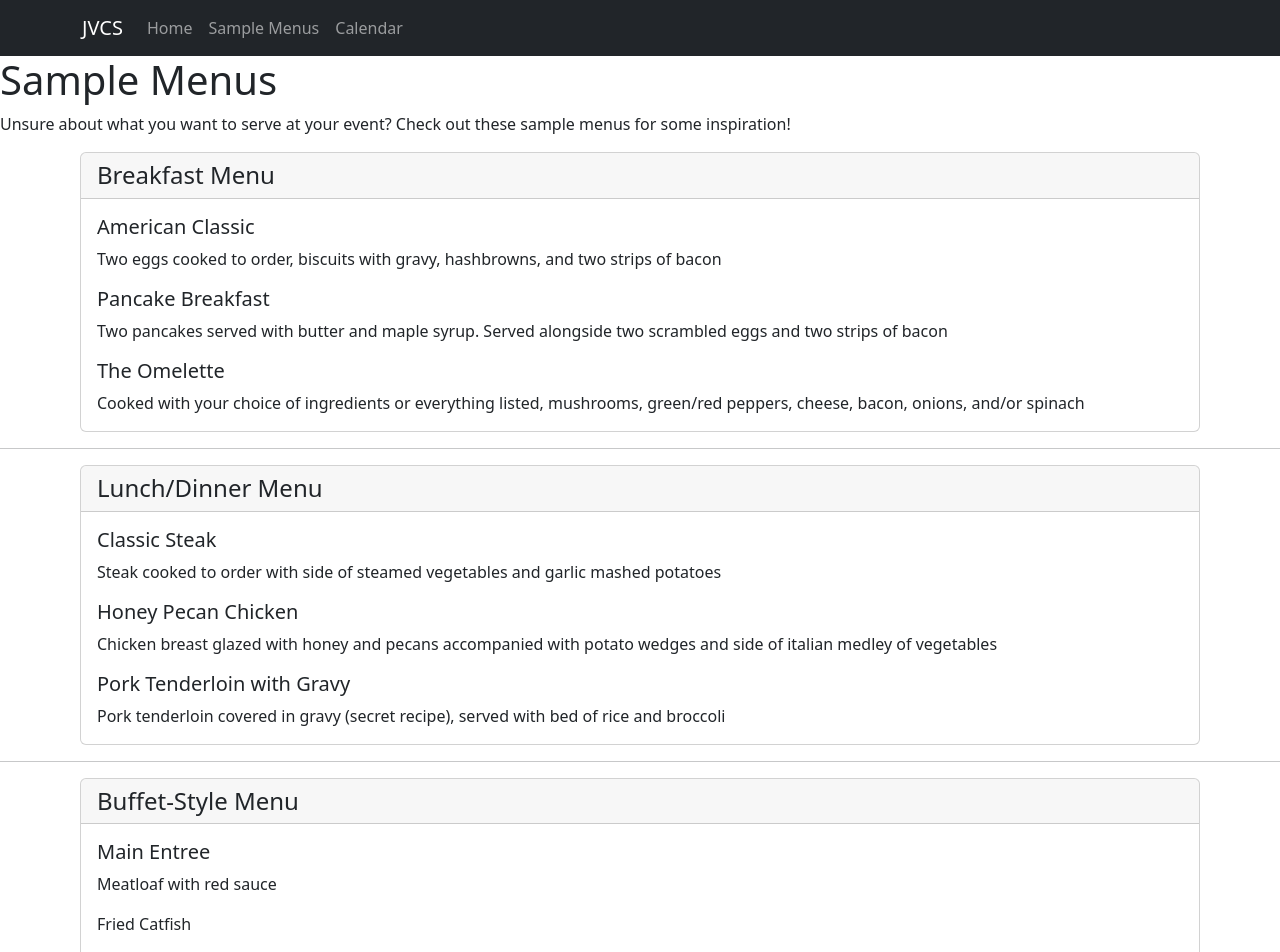
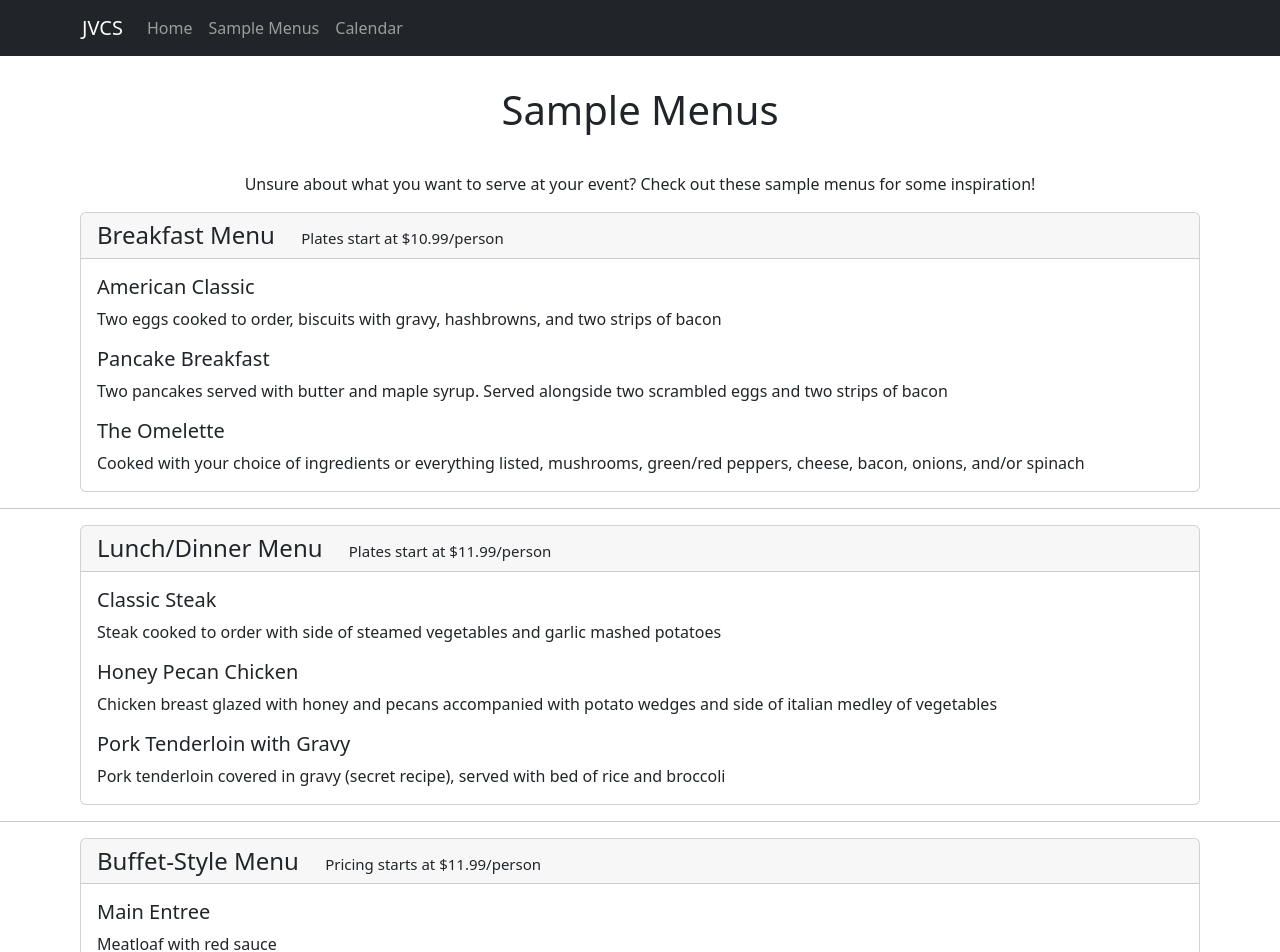
Before and after one commit to javenegas1/jv-catering, a React (Create React App) app in the folder catering-app/: page /sample in a window 1280 px wide. Shown: the top 952 px of the page. Built offline with nearby package versions, Linux system fonts and the light colour scheme.

Commit message:
menu styling

```diff
--- a/catering-app/src/App.css
+++ b/catering-app/src/App.css
@@ -24,9 +24,17 @@
 .intro-list li{
     padding-top: 5px;
 }
+.menu-title{
+    text-align: center;
+    padding-top: 30px;
+}
 .menu{
     margin-left: 80px;
     margin-right: 80px;
+}
+.menu-pricing{
+    font-size: 15px;
+    padding-left: 20px;
 }
 .menu-subcontent h3{
     font-size: 18px;
--- a/catering-app/src/components/Sample.js
+++ b/catering-app/src/components/Sample.js
@@ -6,11 +6,11 @@ import Card from 'react-bootstrap/Card';
 export default function Sample() {
   return (
     <div>
-        <h1>Sample Menus</h1>
-        <p>Unsure about what you want to serve at your event? Check out these sample menus for some inspiration!</p>
+        <h1 className='menu-title'>Sample Menus</h1>
+        <p className='menu-title'>Unsure about what you want to serve at your event? Check out these sample menus for some inspiration!</p>
 
         <Card className='menu'>
-      <Card.Header as="h4">Breakfast Menu</Card.Header>
+      <Card.Header as="h4">Breakfast Menu <span className='menu-pricing'>Plates start at $10.99/person</span></Card.Header>
       <Card.Body>
         <Card.Title>American Classic</Card.Title>
         <Card.Text>
@@ -31,7 +31,7 @@ export default function Sample() {
         <hr></hr>
 
         <Card className='menu'>
-      <Card.Header as="h4">Lunch/Dinner Menu</Card.Header>
+      <Card.Header as="h4">Lunch/Dinner Menu <span className='menu-pricing'>Plates start at $11.99/person</span></Card.Header>
       <Card.Body>
       <Card.Title>Classic Steak</Card.Title>
         <Card.Text>
@@ -52,7 +52,7 @@ export default function Sample() {
         <hr></hr>
 
         <Card className='menu'>
-      <Card.Header as="h4">Buffet-Style Menu</Card.Header>
+      <Card.Header as="h4">Buffet-Style Menu <span className='menu-pricing'>Pricing starts at $11.99/person</span></Card.Header>
       <Card.Body>
         <Card.Title>Main Entree</Card.Title>
         <Card.Text>
@@ -93,7 +93,7 @@ export default function Sample() {
         <hr></hr>
 
         <Card className='menu'>
-      <Card.Header as="h4">By the Order - Order in bulk</Card.Header>
+      <Card.Header as="h4">By the Order <span className='menu-pricing'>Order what you need</span></Card.Header>
       <Card.Body>
         <Card.Title>Croissant Sandwiches</Card.Title>
         <Card.Text>
```
